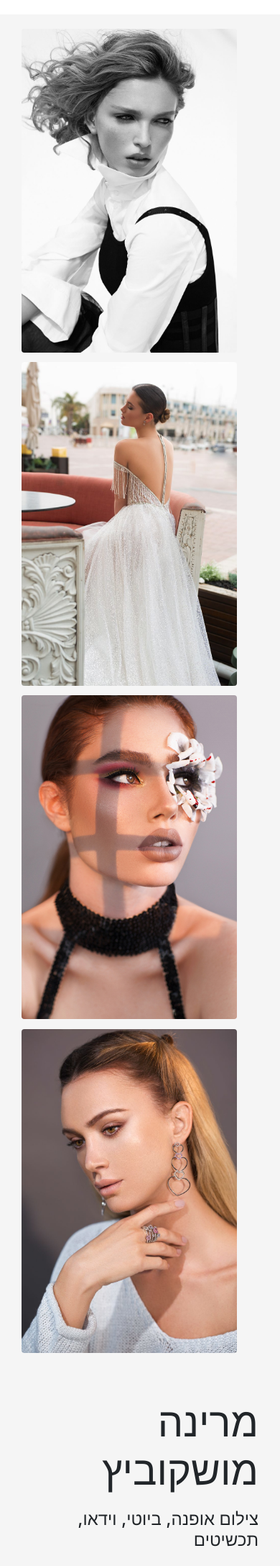
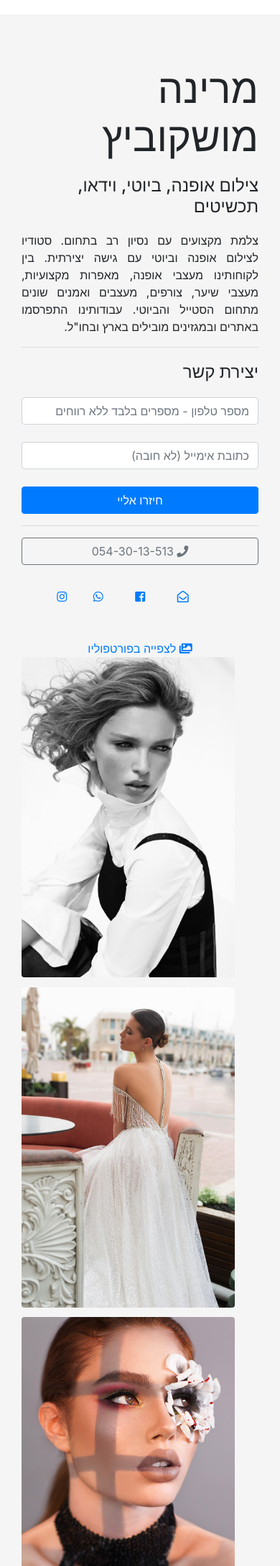
Before and after one commit to sgchris/multashkalp, a PHP site: page / in a window 390 px wide. Shown: the part 64-2240 px from the top of the page at 72% size. Run offline with PHP 8.4, Linux system fonts and the light colour scheme; some libraries are stand-ins or nearby versions.

Commit message:
fixed responsive design

```diff
--- a/index.html
+++ b/index.html
@@ -59,14 +59,7 @@
             <div class="col-sm-12">
                 <!-- demo images -->
                 <div class="container">
-                    <div class="row promo-form-row">
-
-                        <div class="col-sm-12 col-md-8 demo-images-wrapper">
-                            <img src="images/All/1.jpg" class="photo-type-all rounded demo-image" />
-                            <img src="images/Fashion/1.jpg" class="photo-type-fashion rounded demo-image" />
-                            <img src="images/Beauty/1.jpg" class="photo-type-beauty rounded demo-image" />
-                            <img src="images/Jewelry/1.jpg" class="photo-type-jewelry rounded demo-image" />
-                        </div>
+                    <div class="row promo-form-row" style="direction: rtl;">
 
                         <!-- title and contact -->
                         <div class="col-sm-12 col-md-4 contact-form-panel">
@@ -86,7 +79,7 @@
                                 <br />
                                 <input type="email" name="email" class="form-control" placeholder="כתובת אימייל (לא חובה)">
                                 <br />
-                                <button type="submit" class="btn btn-primary btn-block">בבקשה תחזרו אליי</button>
+                                <button type="submit" class="btn btn-primary btn-block">חיזרו אליי</button>
                             </form>
 
                             <hr />
@@ -125,6 +118,15 @@
                                 </a>
                             </div>
                         </div>
+
+
+                        <div class="col-sm-12 col-md-8 demo-images-wrapper">
+                            <img src="images/All/1.jpg" class="photo-type-all rounded demo-image" />
+                            <img src="images/Fashion/1.jpg" class="photo-type-fashion rounded demo-image" />
+                            <img src="images/Beauty/1.jpg" class="photo-type-beauty rounded demo-image" />
+                            <img src="images/Jewelry/1.jpg" class="photo-type-jewelry rounded demo-image" />
+                        </div>
+
                     </div>
                 </div>
             </div>
--- a/styles.css
+++ b/styles.css
@@ -61,3 +61,12 @@ video {
 .input-error {
     background: yellow;
 }
+
+
+
+@media (max-width: 1200px) {
+    .demo-image {
+        width: 90%;
+        height: auto;
+    }
+}
```
